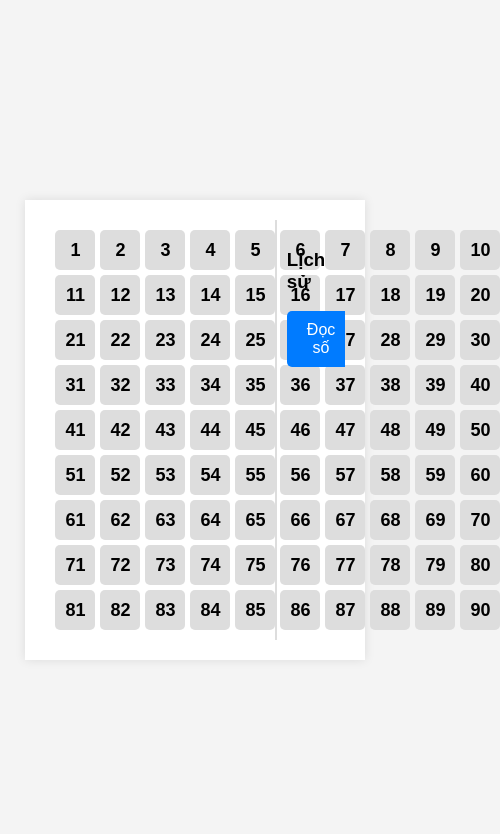
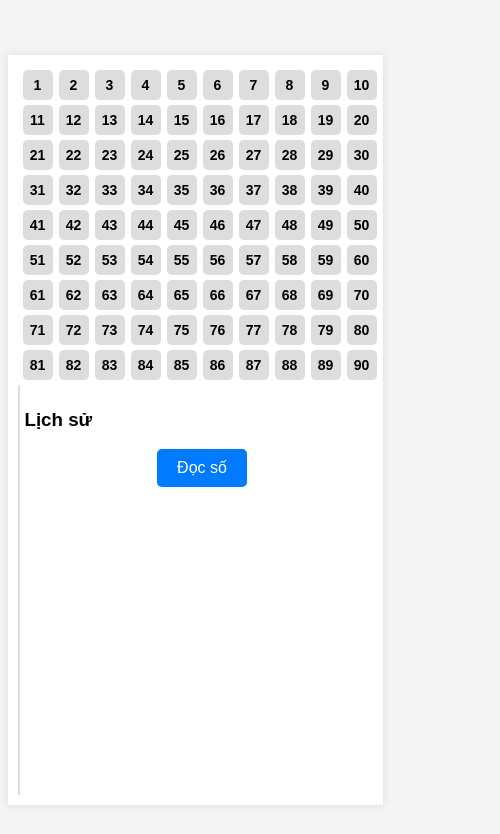
Before and after one commit to nhatlinhit/Loto-reader, a plain HTML site: page index.html in a window 390 px wide. Shown: the whole page, 500 px wide, since content can reach past the window. Drawn offline with Linux system fonts and the light colour scheme.

Commit message:
Fix responsive for mobile

```diff
--- a/index.html
+++ b/index.html
@@ -94,6 +94,29 @@
             background: gray;
             cursor: not-allowed;
         }
+        /* Media query for mobile devices */
+        @media (max-width: 768px) {
+            .container {
+                flex-direction: column;
+                width: 100%;
+                padding: 10px;
+            }
+            .left, .right {
+                width: 100%;
+                padding: 5px;
+            }
+            .left {
+                grid-template-columns: repeat(10, 1fr);
+            }
+            .right .history {
+                grid-template-columns: repeat(4, 1fr);
+            }
+            .number {
+                width: 30px;
+                height: 30px;
+                font-size: 14px;
+            }
+        }
     </style>
 </head>
 <body>
```
